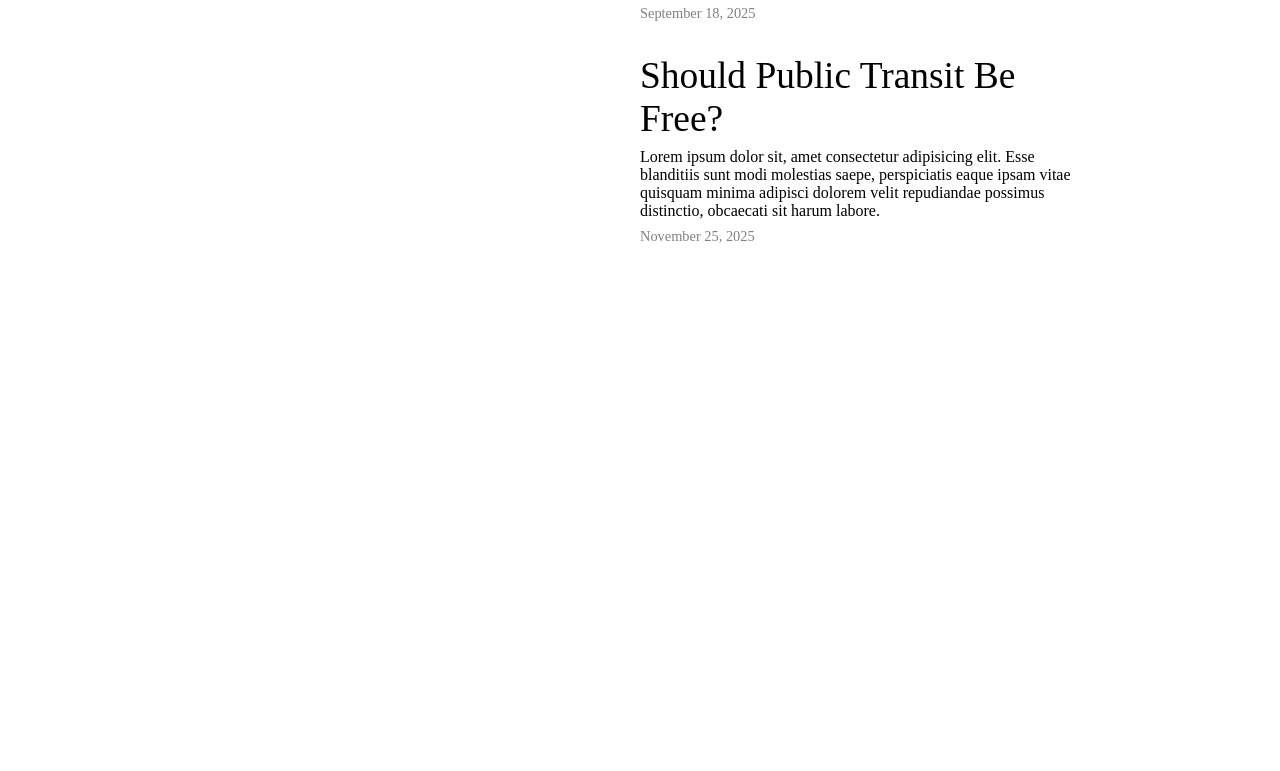
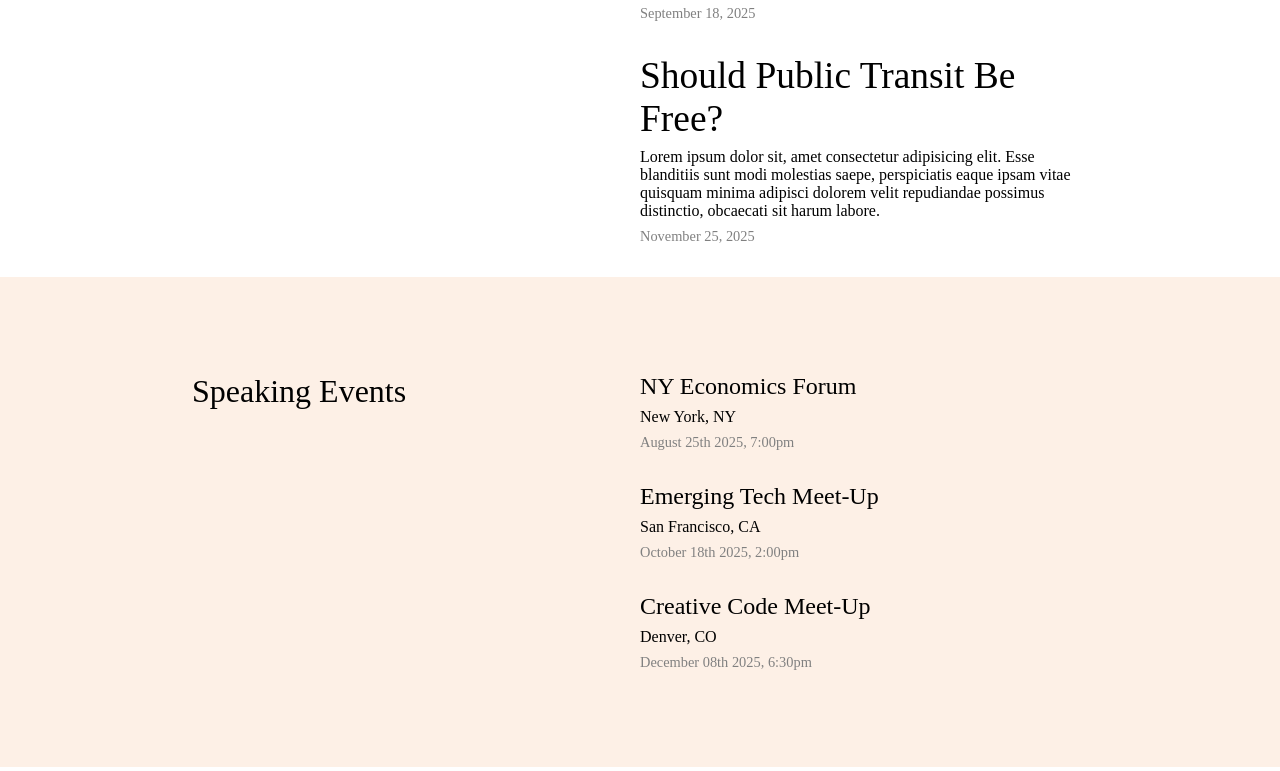
Before and after one commit to Soulbash/Hazel-CV-Project, a plain HTML site: page index.html in a window 1280 px wide. Shown: the part 1462-2233 px from the top of the page. Before the commit the page ends 1739 px from the top, so only its background shows below. Drawn offline with Linux system fonts and the light colour scheme; a web font is replaced by a local one.

Commit message:
added events section

```diff
--- a/index.html
+++ b/index.html
@@ -90,5 +90,24 @@
 				</div>
 			</div>
 		</section>
+
+		<section class="events">
+			<div class="events-content">
+				<div class="two-column-section">
+					<p>Speaking Events</p>
+					<div class="events-card">
+						<p class="event-title">NY Economics Forum</p>
+						<p class="event-location">New York, NY</p>
+						<p class="event-date">August 25th 2025, 7:00pm</p>
+						<p class="event-title">Emerging Tech Meet-Up</p>
+						<p class="event-location">San Francisco, CA</p>
+						<p class="event-date">October 18th 2025, 2:00pm</p>
+						<p class="event-title">Creative Code Meet-Up</p>
+						<p class="event-location">Denver, CO</p>
+						<p class="event-date">December 08th 2025, 6:30pm</p>
+					</div>
+				</div>
+			</div>
+		</section>
 	</body>
 </html>
--- a/styles.css
+++ b/styles.css
@@ -122,3 +122,38 @@ body {
 .blog-post p {
 	margin: 8px 0;
 }
+
+.events {
+	background-color: #fdf0e6;
+	padding: 64px 0;
+	display: inline-block;
+	width: 100%;
+}
+
+.events-content {
+	padding: 0 15%;
+}
+
+.events-card {
+	width: 50%;
+	float: left;
+	margin-top: 24px;
+}
+
+.events-card p {
+	margin: 8px 0;
+}
+
+.event-title {
+	font-size: 1.5rem;
+}
+
+.event-location {
+	font-size: 1rem;
+}
+
+.events-card .event-date {
+	font-size: 0.9rem;
+	color: grey;
+	margin-bottom: 32px;
+}
```
